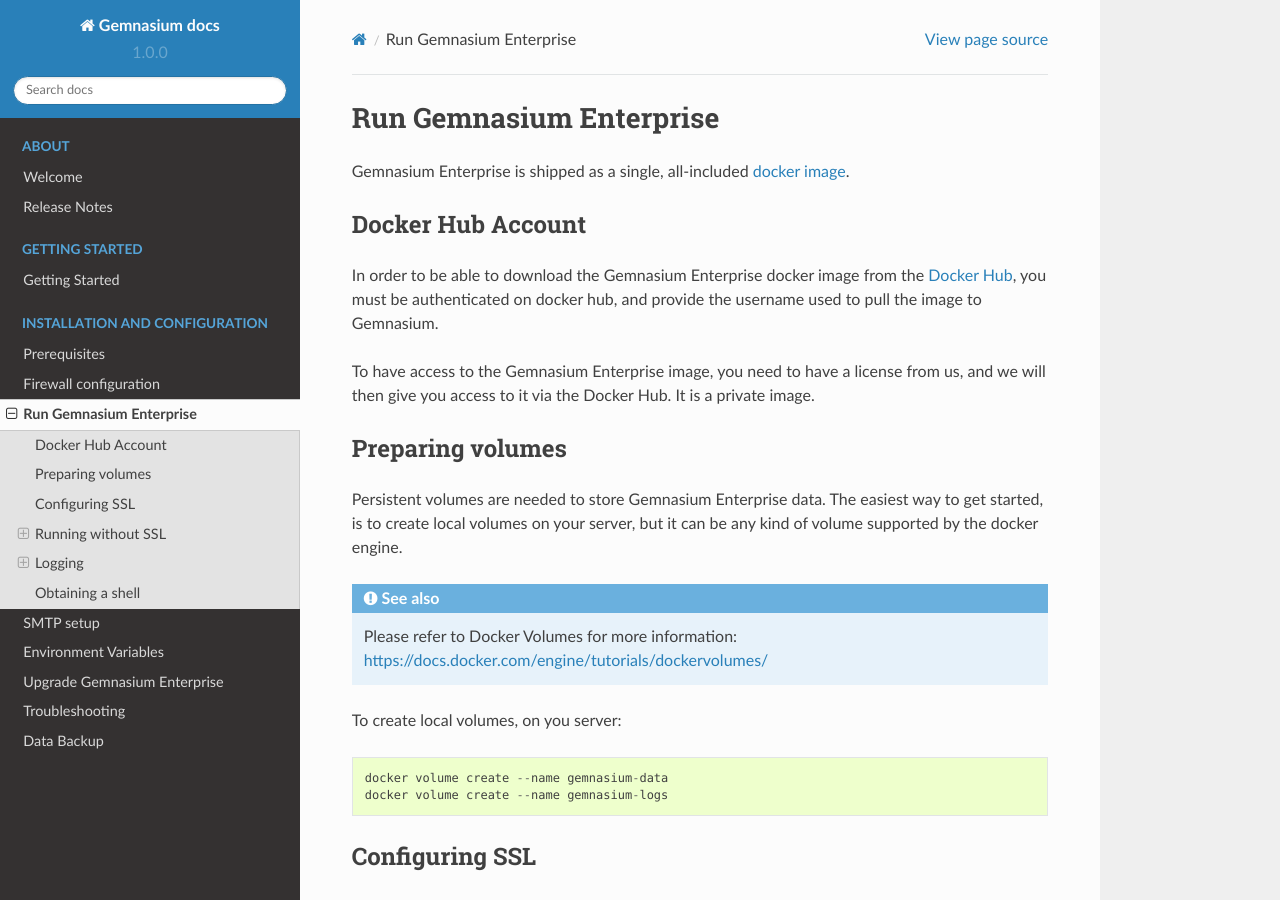
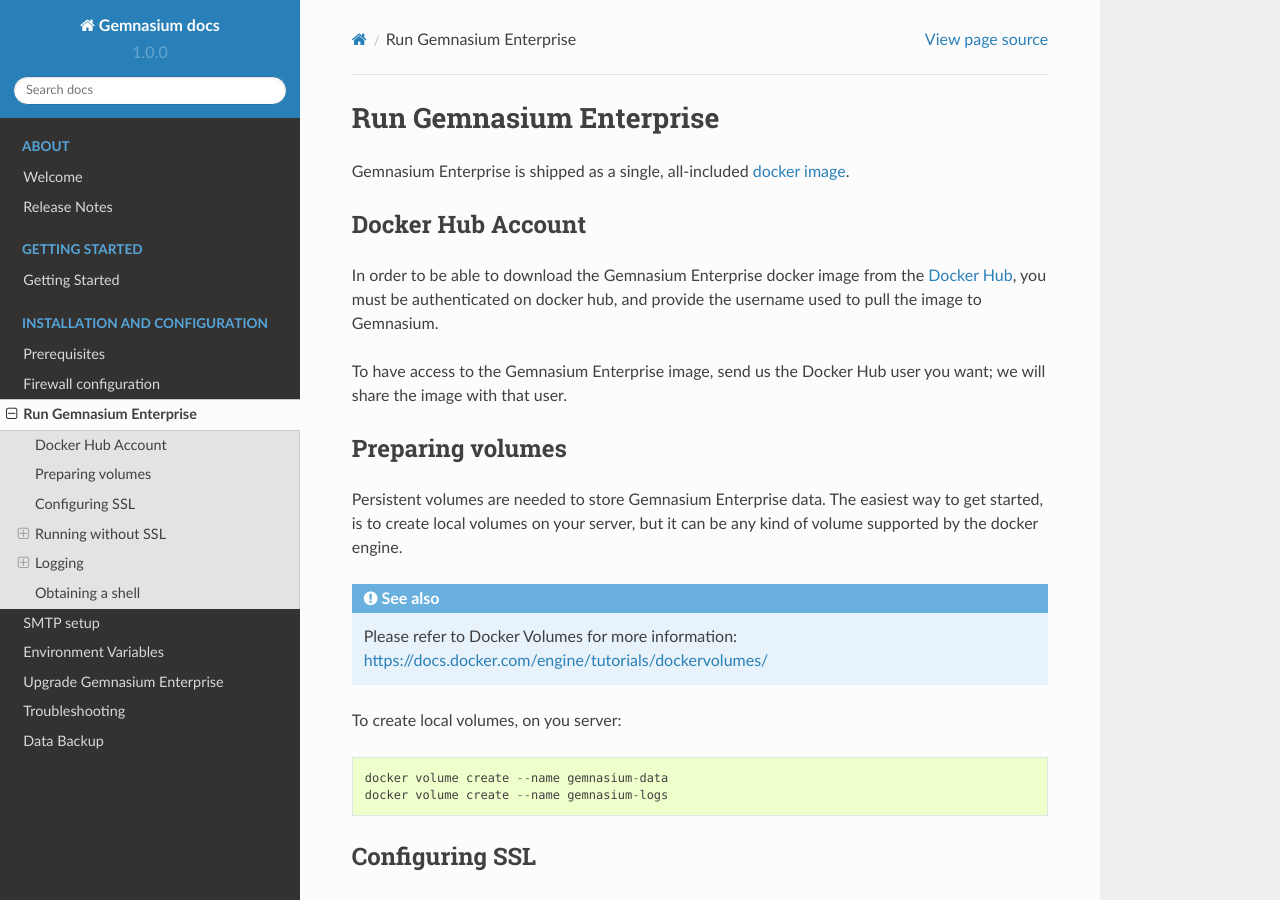
Before and after one commit to jipiboily/docs-1, a Sphinx documentation site: the page built from docs/installation/docker_image.rst, in a window 1280 px wide and 900 px high. Built offline with Sphinx 7.4.7 and the Read the Docs theme 2.0.0, drawn with Linux system fonts in a browser that asks for light colours.

Commit message:
rephrase not about Docker Hub user

```diff
--- a/docs/installation/docker_image.rst
+++ b/docs/installation/docker_image.rst
@@ -10,7 +10,7 @@
 authenticated on docker hub, and provide the username used to pull the image to
 Gemnasium.
 
-To have access to the Gemnasium Enterprise image, you need to have a license from us, and we will then give you access to it via the Docker Hub. It is a private image.
+To have access to the Gemnasium Enterprise image, send us the Docker Hub user you want; we will share the image with that user.
 
 .. _run_docker_image:
 
```
